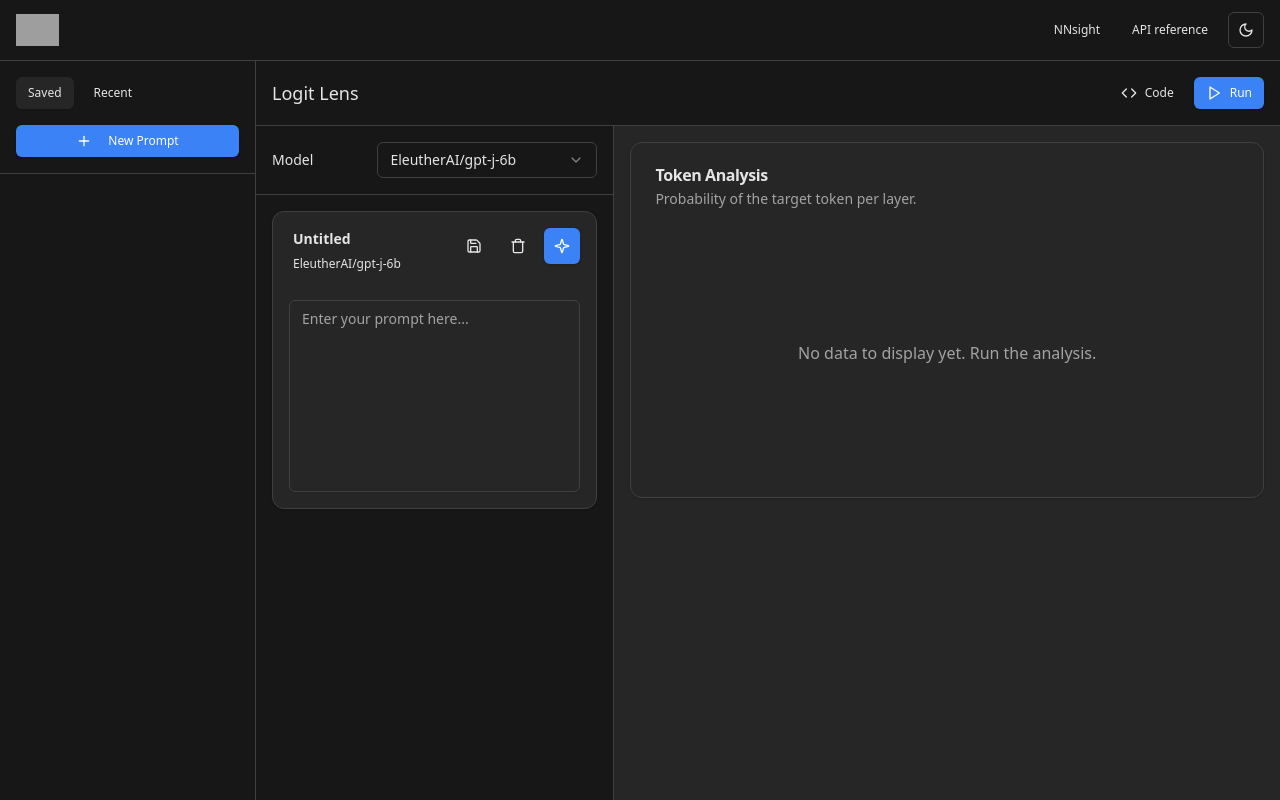
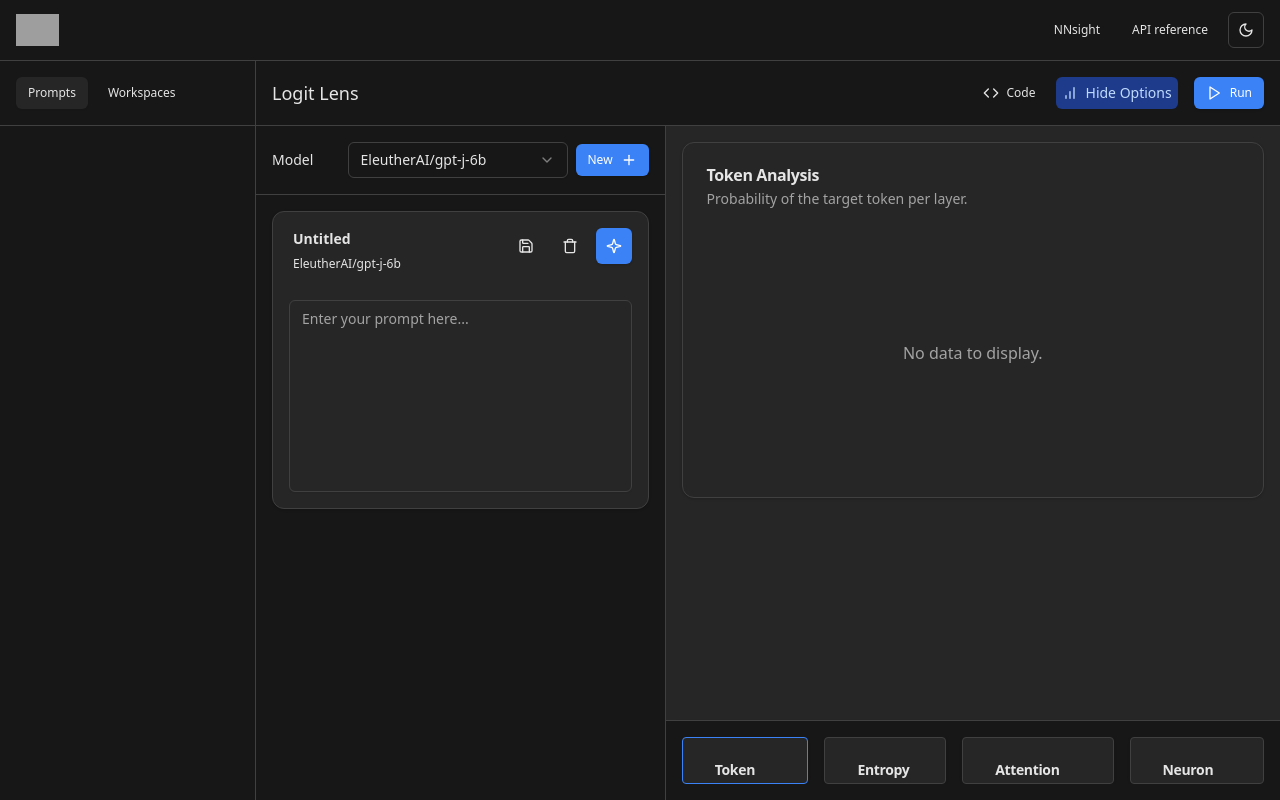
Before and after one commit to cadentj/nn, a Next.js app in the folder interface/: page / in a window 1280 px wide. Built offline with nearby package versions, Linux system fonts and the light colour scheme; grey boxes are pictures that could not be loaded.

Commit message:
Multiple graph selection (OPTION A)

```diff
--- a/interface/package.json
+++ b/interface/package.json
@@ -13,11 +13,13 @@
     "@huggingface/transformers": "^3.4.2",
     "@radix-ui/react-dialog": "^1.1.7",
     "@radix-ui/react-dropdown-menu": "^2.1.7",
+    "@radix-ui/react-navigation-menu": "^1.2.6",
     "@radix-ui/react-popover": "^1.1.7",
     "@radix-ui/react-select": "^2.1.7",
     "@radix-ui/react-separator": "^1.1.3",
     "@radix-ui/react-slot": "^1.2.0",
     "@radix-ui/react-tabs": "^1.1.4",
+    "@radix-ui/react-toggle": "^1.1.3",
     "@xenova/transformers": "^2.17.2",
     "class-variance-authority": "^0.7.1",
     "clsx": "^2.1.1",
--- a/interface/src/components/ChatHistory.tsx
+++ b/interface/src/components/ChatHistory.tsx
@@ -1,7 +1,7 @@
 "use client";
 
 import { useState } from "react";
-import { Plus, MessageSquare, FileText, Bot } from "lucide-react";
+import { Plus, MessagesSquare, FileText, Bot } from "lucide-react";
 import { Button } from "@/components/ui/button";
 import { Conversation } from "@/components/workbench/conversation.types";
 
@@ -18,41 +18,22 @@ export function ChatHistory({ savedConversations, onLoadConversation, currentMod
     return (
         <div className="h-full flex flex-col">
             <div className="p-4 border-b ">
-                <div className="flex items-center gap-2 mb-4">
+                <div className="flex items-center gap-2 ">
                     <Button
                         variant={activeTab === "saved" ? "secondary" : "ghost"}
                         size="sm"
                         onClick={() => setActiveTab("saved")}
                     >
-                        Saved
+                        Prompts
                     </Button>
                     <Button
                         variant={activeTab === "recent" ? "secondary" : "ghost"}
                         size="sm"
                         onClick={() => setActiveTab("recent")}
                     >
-                        Recent
+                        Workspaces
                     </Button>
                 </div>
-
-                <Button
-                    size="sm"
-                    className="w-full"
-                    onClick={() => onLoadConversation({
-                        name: `${currentModelType === "chat" ? "Conversation" : "Prompt"}`,
-                        type: currentModelType,
-                        model: currentModel,
-                        id: `${currentModelType === "chat" ? "Conversation" : "Prompt"}`,
-                        messages: [{ role: "user", content: "" }],
-                        prompt: "",
-                        isExpanded: true,
-                        isNew: true,
-                        selectedTokenIndices: [-1]
-                    })}
-                >
-                    <Plus size={16} className="mr-2" />
-                    New {currentModelType === "chat" ? "Conversation" : "Prompt"}
-                </Button>
             </div>
 
             <div className="flex-1 overflow-y-auto p-4">
@@ -66,7 +47,7 @@ export function ChatHistory({ savedConversations, onLoadConversation, currentMod
                             >
                                 <div className="flex items-center gap-2">
                                     {conv.type === "chat" ? (
-                                        <MessageSquare size={16} />
+                                        <MessagesSquare size={16} />
                                     ) : (
                                         <FileText size={16}  />
                                     )}
--- a/interface/src/components/Playground.tsx
+++ b/interface/src/components/Playground.tsx
@@ -4,6 +4,8 @@ import { useState } from "react";
 import {
     Code,
     Play,
+    Plus,
+    BarChart,
 } from "lucide-react";
 import { Button } from "@/components/ui/button";
 import { Workbench } from "@/components/Workbench";
@@ -13,6 +15,9 @@ import { TestChart } from "@/components/charts/TestChart";
 import { ModelSelector } from "./ModelSelector";
 import { LogitLensResponse } from "@/components/workbench/conversation.types";
 import { ModeToggle } from "@/components/ModeToggle";
+import { Toolbar } from "@/components/Toolbar";
+import { Toggle } from "@/components/ui/toggle";
+import { modes } from "@/components/workbench/modes";
 
 // Helper function to create default conversations (consistent IDs)
 const createDefaultConversation = (type: "chat" | "base", model: string): Conversation => ({
@@ -35,6 +40,9 @@ export function Playground() {
 
     const [chartData, setChartData] = useState<LogitLensResponse | null>(null);
     const [isLoading, setIsLoading] = useState<boolean>(false);
+
+    const [selectedModes, setSelectedModes] = useState<number[]>([0])
+    const [isOpen, setIsOpen] = useState<boolean>(true)
 
     const handleRun = async () => {
         setIsLoading(true);
@@ -60,7 +68,7 @@ export function Playground() {
     const handleIDChange = (id: string, newID: string) => {
         setActiveConversations(prev => prev.map(conv =>
             conv.id === id
-                ? { ...conv, title: newID }
+                ? { ...conv, id: newID }
                 : conv
         ));
     }
@@ -108,7 +116,7 @@ export function Playground() {
                 }
             });
             // Optionally, update the title in the active conversation to remove "(unsaved)" if applicable
-            handleUpdateConversation(id, { title: savedVersion.id });
+            handleUpdateConversation(id, { name: savedVersion.id });
         }
     };
 
@@ -170,6 +178,10 @@ export function Playground() {
                                 <Code size={16} />
                                 Code
                             </Button>
+                            <Toggle variant="ghost" size="sm" pressed={isOpen} onClick={() => setIsOpen(!isOpen)} className="mr-2">
+                                <BarChart size={16} />
+                                {isOpen ? "Hide" : "Show"} Options
+                            </Toggle>
                             <Button size="sm" onClick={handleRun}>
                                 <Play size={16} />
                                 Run
@@ -178,11 +190,33 @@ export function Playground() {
                     </div>
 
                     <div className="flex flex-1 min-h-0">
-                        <div className="w-[35%] border-r flex flex-col">
+                        <div className="w-[40%] border-r flex flex-col">
                             <div className="p-4 border-b">
                                 <div className="flex items-center justify-between">
                                     <h2 className="text-sm font-medium">Model</h2>
-                                    <ModelSelector modelName={modelName} setModelName={setModelName} setModelType={setModelType} />
+
+                                    <div className="flex items-center gap-2">
+                                        <ModelSelector modelName={modelName} setModelName={setModelName} setModelType={setModelType} />
+
+                                        <Button
+                                            size="sm"
+                                            className="w-100"
+                                            onClick={() => handleLoadConversation({
+                                                name: "Untitled",
+                                                type: modelType,
+                                                model: modelName,
+                                                id: "Untitled",
+                                                messages: [{ role: "user", content: "" }],
+                                                prompt: "",
+                                                isExpanded: true,
+                                                isNew: true,
+                                                selectedTokenIndices: [-1]
+                                            })}
+                                        >
+                                            New
+                                            <Plus size={16} />
+                                        </Button>
+                                    </div>
                                 </div>
                             </div>
 
@@ -195,13 +229,27 @@ export function Playground() {
                             />
                         </div>
 
-                        <div className="flex-1 flex flex-col p-4 overflow-auto custom-scrollbar bg-muted">
-                            <TestChart
-                                title="Token Analysis"
-                                description="Probability of the target token per layer."
-                                data={chartData}
-                                isLoading={isLoading}
-                            />
+                        {/* Container for charts and toolbar, relative positioning needed for absolute toolbar */}
+                        <div className="flex-1 flex flex-col overflow-hidden custom-scrollbar bg-muted relative">
+                            {/* Padded container for charts only */}
+                            <div className="flex-1 overflow-auto p-4">
+                                <div className={`grid gap-4 ${
+                                    selectedModes.length === 1 ? 'grid-cols-1 items-center' :
+                                    selectedModes.length === 2 ? 'grid-cols-2 items-center' :
+                                    selectedModes.length >= 3 ? 'grid-cols-2' : ''
+                                }`}>
+                                    {selectedModes.map((mode) => (
+                                        <TestChart
+                                            key={mode}
+                                            title={modes[mode].name}
+                                            description={modes[mode].description}
+                                            data={chartData}
+                                            isLoading={isLoading}
+                                        />
+                                    ))}
+                                </div>
+                            </div> {/* End padded container for charts */}
+                            <Toolbar selectedModes={selectedModes} setSelectedModes={setSelectedModes} isOpen={isOpen} />
                         </div>
                     </div>
                 </div>
--- /dev/null
+++ b/interface/src/components/Toolbar.tsx
@@ -0,0 +1,63 @@
+"use client"
+
+import React from "react"
+import { cn } from "@/lib/utils"
+import { Card, CardHeader, CardTitle, CardDescription } from "@/components/ui/card"
+import { modes } from "@/components/workbench/modes"
+
+interface ToolbarProps {
+    selectedModes: number[]
+    setSelectedModes: React.Dispatch<React.SetStateAction<number[]>>
+    isOpen: boolean
+}
+
+export function Toolbar({ selectedModes, setSelectedModes, isOpen }: ToolbarProps) {
+    const openHeight = "h-[10vh]" // Adjust as needed
+
+    const toggleMode = (index: number) => {
+        setSelectedModes(prev => prev.includes(index) ? prev.filter(i => i !== index) : [...prev, index])
+    }
+
+    return (
+        // Absolute positioning container, flush left/right/bottom, z-index ensures it's above charts
+        <div className="absolute bottom-0 left-0 right-0 z-10">
+
+            {/* Panel container: Handles background, border, shadow, and height/opacity transition */}
+            <div
+                className={cn(
+                    "mx-auto transition-all duration-300 ease-in-out transform-gpu", // Base transition classes
+                    isOpen
+                        ? `bg-background border-t border-border shadow-lg ${openHeight} w-full opacity-100 pointer-events-auto`
+                        : "h-0 w-full opacity-0 pointer-events-none" // Collapsed state: zero height, invisible, non-interactive
+                )}
+            >
+                {/* Content container: Padding, fades with panel */}
+                {/* NOTE: Content remains in DOM when hidden for smoother transitions */}
+                <div className={cn("relative h-full p-4 transition-opacity duration-300 ease-in-out", isOpen ? "opacity-100" : "opacity-0")}>
+                    {/* Modes grid */}
+                    <div className="flex flex-row h-full gap-4 overflow-x-auto">
+                        {modes.map((mode, index) => (
+                            <Card
+                                key={index}
+                                className={cn(
+                                    "cursor-pointer shrink-0 grow-0 hover:bg-muted rounded transition-colors flex-1",
+                                    selectedModes.includes(index) && "border-primary"
+                                )}
+                                onClick={() => toggleMode(index)}
+                                tabIndex={isOpen ? 0 : -1} // Prevent tabbing when hidden
+                            >
+                                <CardHeader className="p-4 flex-row items-center gap-2">
+                                    {mode.icon}
+                                    <div>
+                                        <CardTitle className="text-sm">{mode.name}</CardTitle>
+                                        <CardDescription className="text-xs">{mode.description}</CardDescription>
+                                    </div>
+                                </CardHeader>
+                            </Card>
+                        ))}
+                    </div>
+                </div>
+            </div>
+        </div>
+    )
+}
--- a/interface/src/components/charts/TestChart.tsx
+++ b/interface/src/components/charts/TestChart.tsx
@@ -134,7 +134,7 @@ export function TestChart({title, description, data, isLoading}: TestChartProps)
               </CardHeader>
               <CardContent>
                   <div className="flex items-center justify-center h-60">
-                      <p className="text-muted-foreground">No data to display yet. Run the analysis.</p>
+                      <p className="text-muted-foreground">No data to display.</p>
                   </div>
               </CardContent>
           </Card>
--- /dev/null
+++ b/interface/src/components/ui/toggle.tsx
@@ -0,0 +1,45 @@
+"use client"
+
+import * as React from "react"
+import * as TogglePrimitive from "@radix-ui/react-toggle"
+import { cva, type VariantProps } from "class-variance-authority"
+
+import { cn } from "@/lib/utils"
+
+const toggleVariants = cva(
+  "inline-flex items-center justify-center gap-2 rounded-md text-sm font-medium transition-colors hover:bg-muted hover:text-muted-foreground focus-visible:outline-none focus-visible:ring-1 focus-visible:ring-ring disabled:pointer-events-none disabled:opacity-50 data-[state=on]:bg-accent data-[state=on]:text-accent-foreground [&_svg]:pointer-events-none [&_svg]:size-4 [&_svg]:shrink-0",
+  {
+    variants: {
+      variant: {
+        default: "bg-transparent",
+        outline:
+          "border border-input bg-transparent shadow-sm hover:bg-accent hover:text-accent-foreground",
+      },
+      size: {
+        default: "h-9 px-2 min-w-9",
+        sm: "h-8 px-1.5 min-w-8",
+        lg: "h-10 px-2.5 min-w-10",
+      },
+    },
+    defaultVariants: {
+      variant: "default",
+      size: "default",
+    },
+  }
+)
+
+const Toggle = React.forwardRef<
+  React.ElementRef<typeof TogglePrimitive.Root>,
+  React.ComponentPropsWithoutRef<typeof TogglePrimitive.Root> &
+    VariantProps<typeof toggleVariants>
+>(({ className, variant, size, ...props }, ref) => (
+  <TogglePrimitive.Root
+    ref={ref}
+    className={cn(toggleVariants({ variant, size, className }))}
+    {...props}
+  />
+))
+
+Toggle.displayName = TogglePrimitive.Root.displayName
+
+export { Toggle, toggleVariants }
--- /dev/null
+++ b/interface/src/components/workbench/modes.tsx
@@ -0,0 +1,25 @@
+import { BarChart, LineChart, Network, Brain } from "lucide-react";
+
+
+export const modes = [
+    {
+        name: "Token Analysis",
+        description: "Probability of the target token per layer.",
+        icon: <BarChart className="h-6 w-6" />
+    },
+    {
+        name: "Entropy Analysis",
+        description: "Entropy of the target token per layer.",
+        icon: <LineChart className="h-6 w-6" />
+    },
+    {
+        name: "Attention Visualization",
+        description: "Visualize attention patterns across transformer heads.",
+        icon: <Network className="h-6 w-6" />
+    },
+    {
+        name: "Neuron Activation",
+        description: "Analyze individual neuron activations by layer.",
+        icon: <Brain className="h-6 w-6" />
+    }
+]
```
Also changed, not shown: 1 other file (tests, documents, lock files or other folders).
